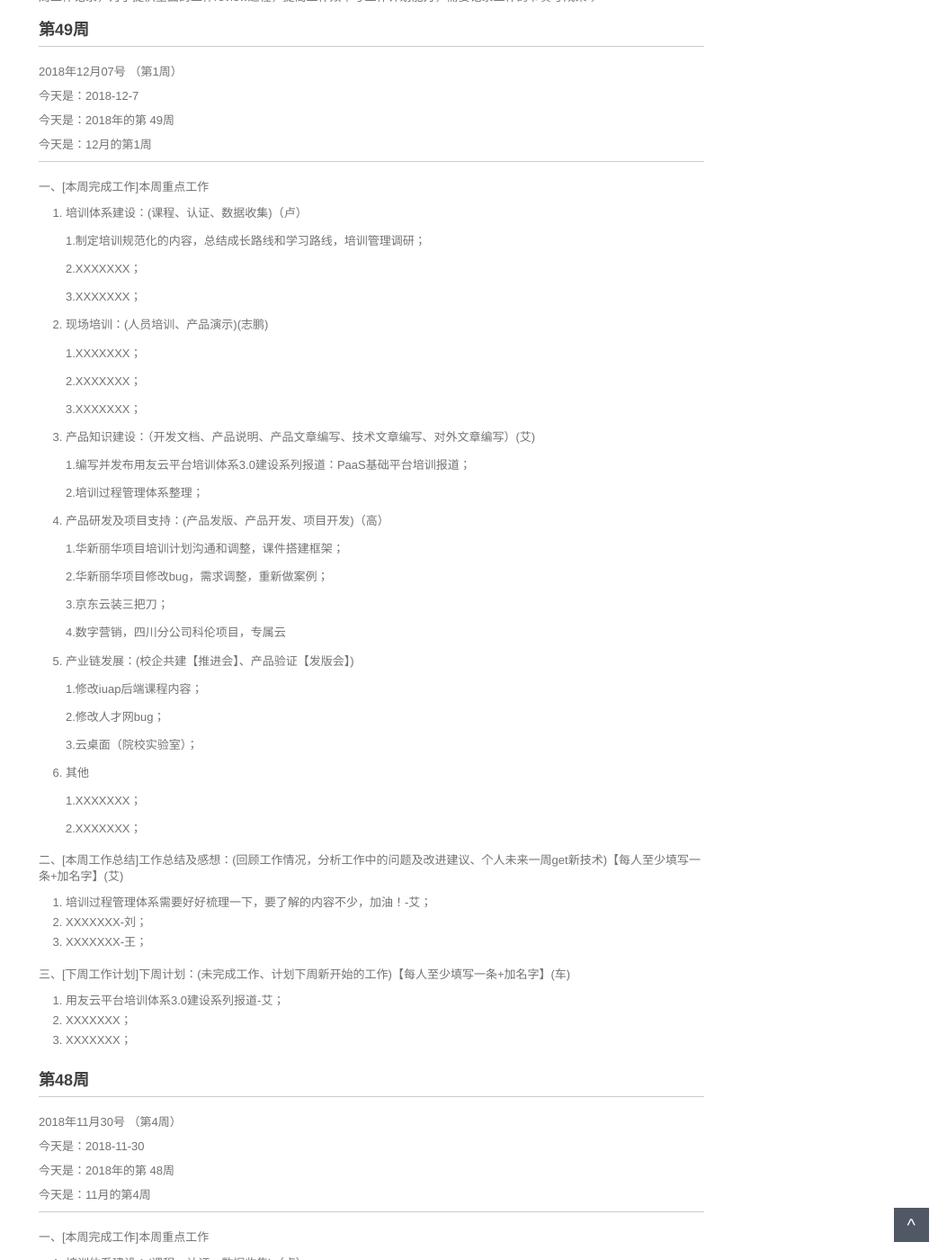
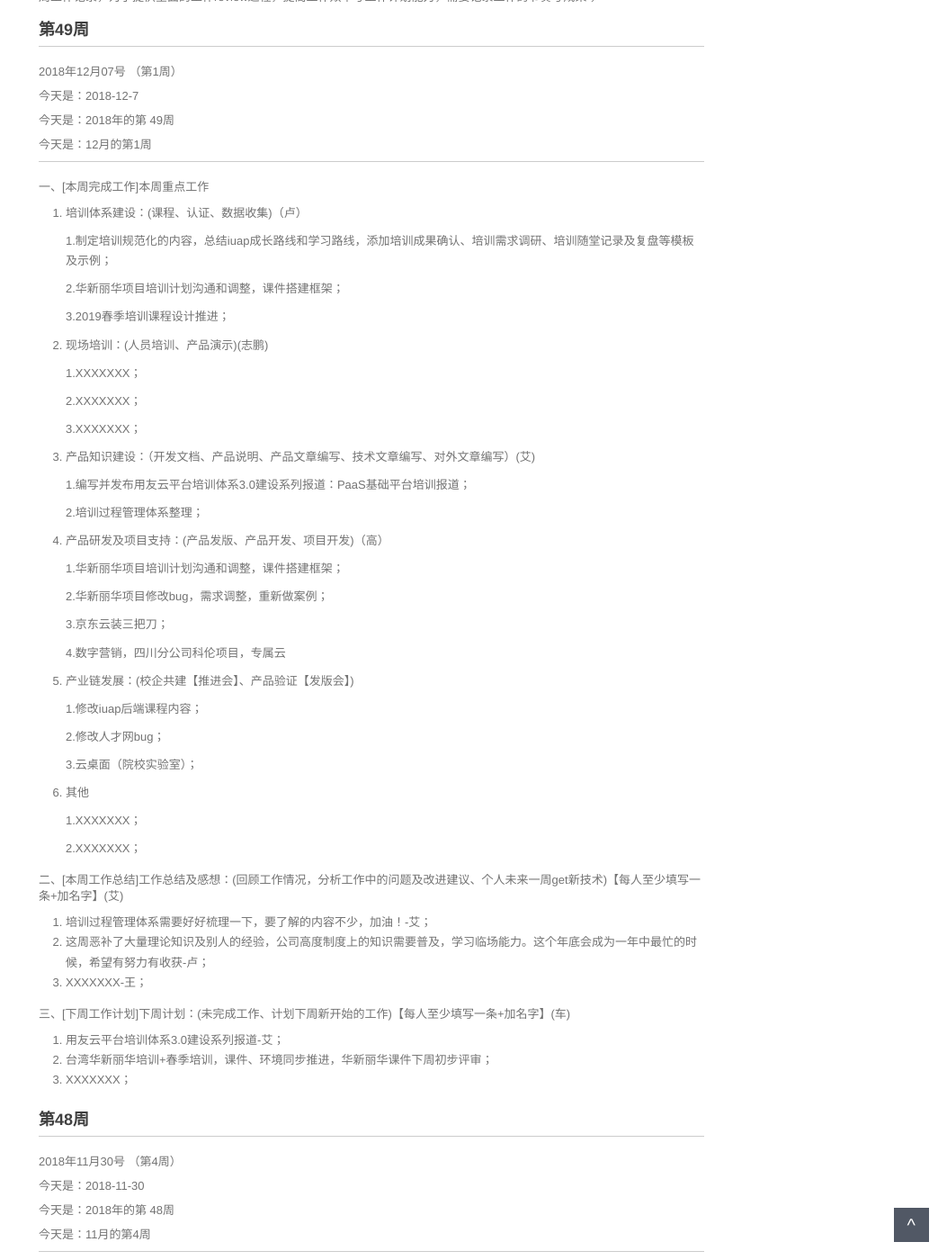
Before and after one commit to walllFlower/blog, a Jekyll site: the page built from _posts/2018-07-17-day_report_cxz.md, in a window 1280 px wide and 1400 px high, scrolled down 310 px. Shown: the whole window at 90% size, without its empty margins (227-1280 px from the left). Built offline with Jekyll 4.4.1, drawn with Linux system fonts in a browser that asks for light colours; comment, search, counter and statistics services are not loaded.

Commit message:
Update 2018-07-17-day_report_cxz.md

```diff
--- a/_posts/2018-07-17-day_report_cxz.md
+++ b/_posts/2018-07-17-day_report_cxz.md
@@ -26,60 +26,60 @@ categories: 技术运营工作周报
 
 1. 培训体系建设：(课程、认证、数据收集)（卢）
 
-    1.制定培训规范化的内容，总结成长路线和学习路线，培训管理调研；
+    1.制定培训规范化的内容，总结iuap成长路线和学习路线，添加培训成果确认、培训需求调研、培训随堂记录及复盘等模板及示例；
+
+    2.华新丽华项目培训计划沟通和调整，课件搭建框架；
+
+    3.2019春季培训课程设计推进；
+
+2. 现场培训：(人员培训、产品演示)(志鹏)
+
+    1.XXXXXXX；
 
     2.XXXXXXX；
 
     3.XXXXXXX；
 
-2. 现场培训：(人员培训、产品演示)(志鹏)
+3. 产品知识建设：（开发文档、产品说明、产品文章编写、技术文章编写、对外文章编写）(艾)
+
+    1.编写并发布用友云平台培训体系3.0建设系列报道：PaaS基础平台培训报道；
+
+    2.培训过程管理体系整理；
+
+4. 产品研发及项目支持：(产品发版、产品开发、项目开发)（高）
+
+    1.华新丽华项目培训计划沟通和调整，课件搭建框架；
+
+    2.华新丽华项目修改bug，需求调整，重新做案例；
+
+    3.京东云装三把刀；
+
+    4.数字营销，四川分公司科伦项目，专属云
+
+5. 产业链发展：(校企共建【推进会】、产品验证【发版会】)
+
+    1.修改iuap后端课程内容；
+
+    2.修改人才网bug；
+
+    3.云桌面（院校实验室）；
+
+6. 其他
 
     1.XXXXXXX；
 
     2.XXXXXXX；
 
-    3.XXXXXXX；
-
-3. 产品知识建设：（开发文档、产品说明、产品文章编写、技术文章编写、对外文章编写）(艾)
-
-    1.编写并发布用友云平台培训体系3.0建设系列报道：PaaS基础平台培训报道；
-
-    2.培训过程管理体系整理；
-
-4. 产品研发及项目支持：(产品发版、产品开发、项目开发)（高）
-
-    1.华新丽华项目培训计划沟通和调整，课件搭建框架；
-
-    2.华新丽华项目修改bug，需求调整，重新做案例；
-
-    3.京东云装三把刀；
-
-    4.数字营销，四川分公司科伦项目，专属云
-
-5. 产业链发展：(校企共建【推进会】、产品验证【发版会】)
-
-    1.修改iuap后端课程内容；
-
-    2.修改人才网bug；
-
-    3.云桌面（院校实验室）；
-
-6. 其他
-
-    1.XXXXXXX；
-
-    2.XXXXXXX；
-
 二、[本周工作总结]工作总结及感想：(回顾工作情况，分析工作中的问题及改进建议、个人未来一周get新技术)【每人至少填写一条+加名字】(艾)
 
 1. 培训过程管理体系需要好好梳理一下，要了解的内容不少，加油！-艾；
-2. XXXXXXX-刘；
+2. 这周恶补了大量理论知识及别人的经验，公司高度制度上的知识需要普及，学习临场能力。这个年底会成为一年中最忙的时候，希望有努力有收获-卢；
 3. XXXXXXX-王；
 
 三、[下周工作计划]下周计划：(未完成工作、计划下周新开始的工作)【每人至少填写一条+加名字】(车)
 
 1. 用友云平台培训体系3.0建设系列报道-艾；
-2. XXXXXXX；
+2. 台湾华新丽华培训+春季培训，课件、环境同步推进，华新丽华课件下周初步评审；
 3. XXXXXXX；
 
 
```
